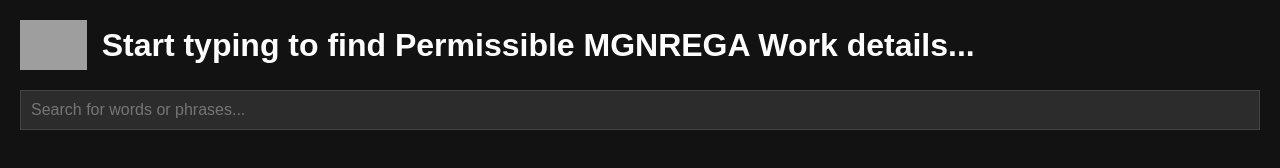
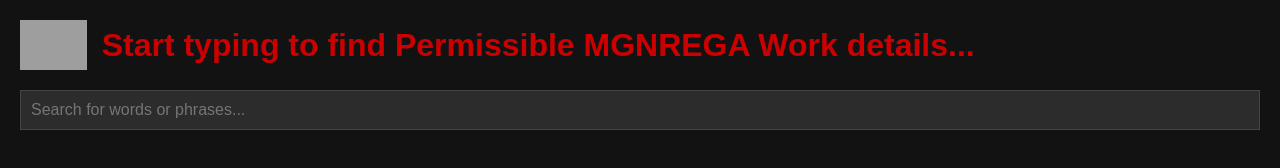
Before and after one commit to MGNREGS/worksearch, a plain HTML site: page index.html in a window 1280 px wide. Drawn offline with Linux system fonts and the light colour scheme; grey boxes are pictures that could not be loaded.

Commit message:
Update index.html

```diff
--- a/index.html
+++ b/index.html
@@ -23,7 +23,7 @@
             width: auto; /* Maintain aspect ratio */
         }
         h1 {
-            color: #ffffff; /* A vibrant purple for the heading */
+            color: #cc0000; /* A vibrant purple for the heading */
             margin: 0; /* Remove default margin from h1 to align with flexbox */
         }
         input[type="text"] {
```
